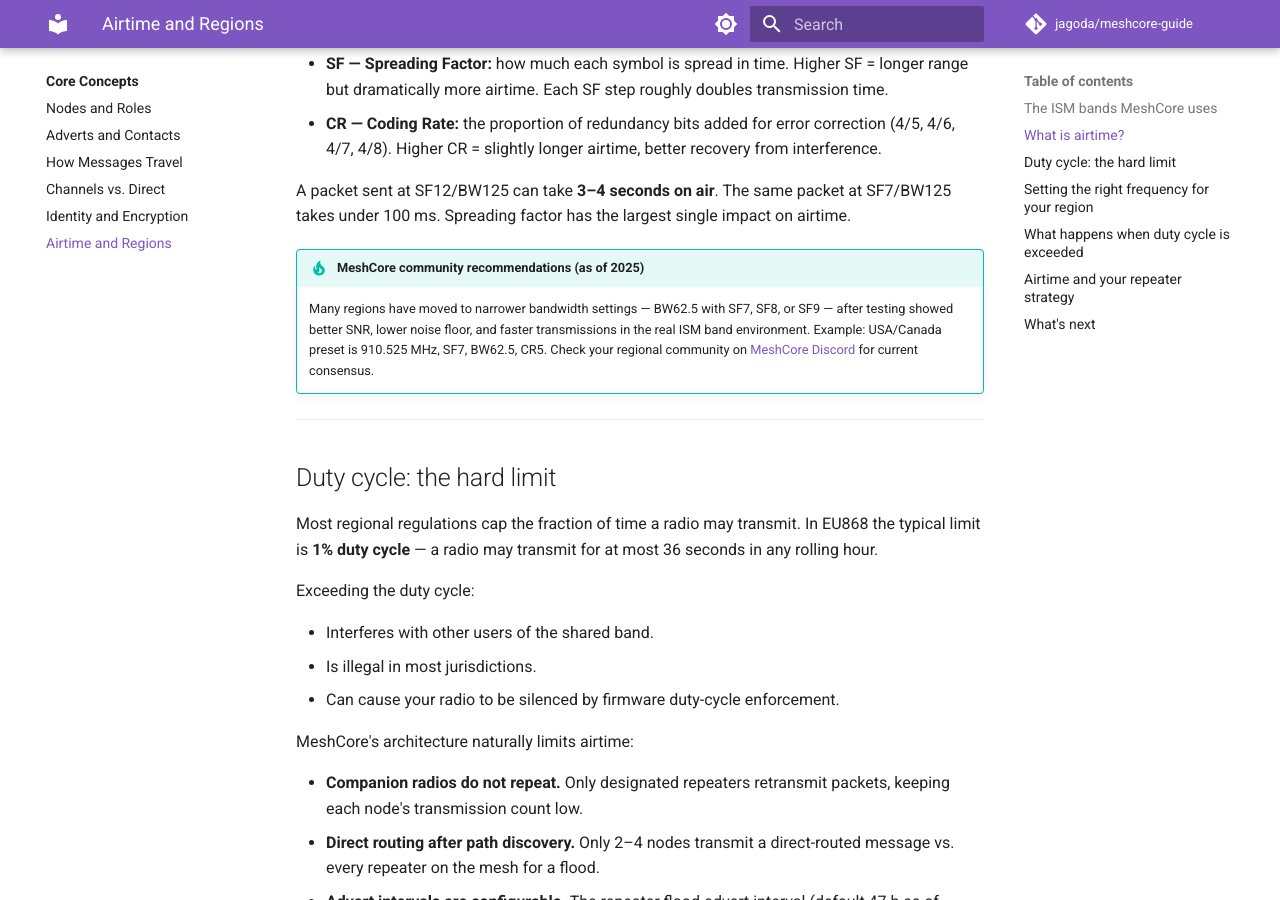
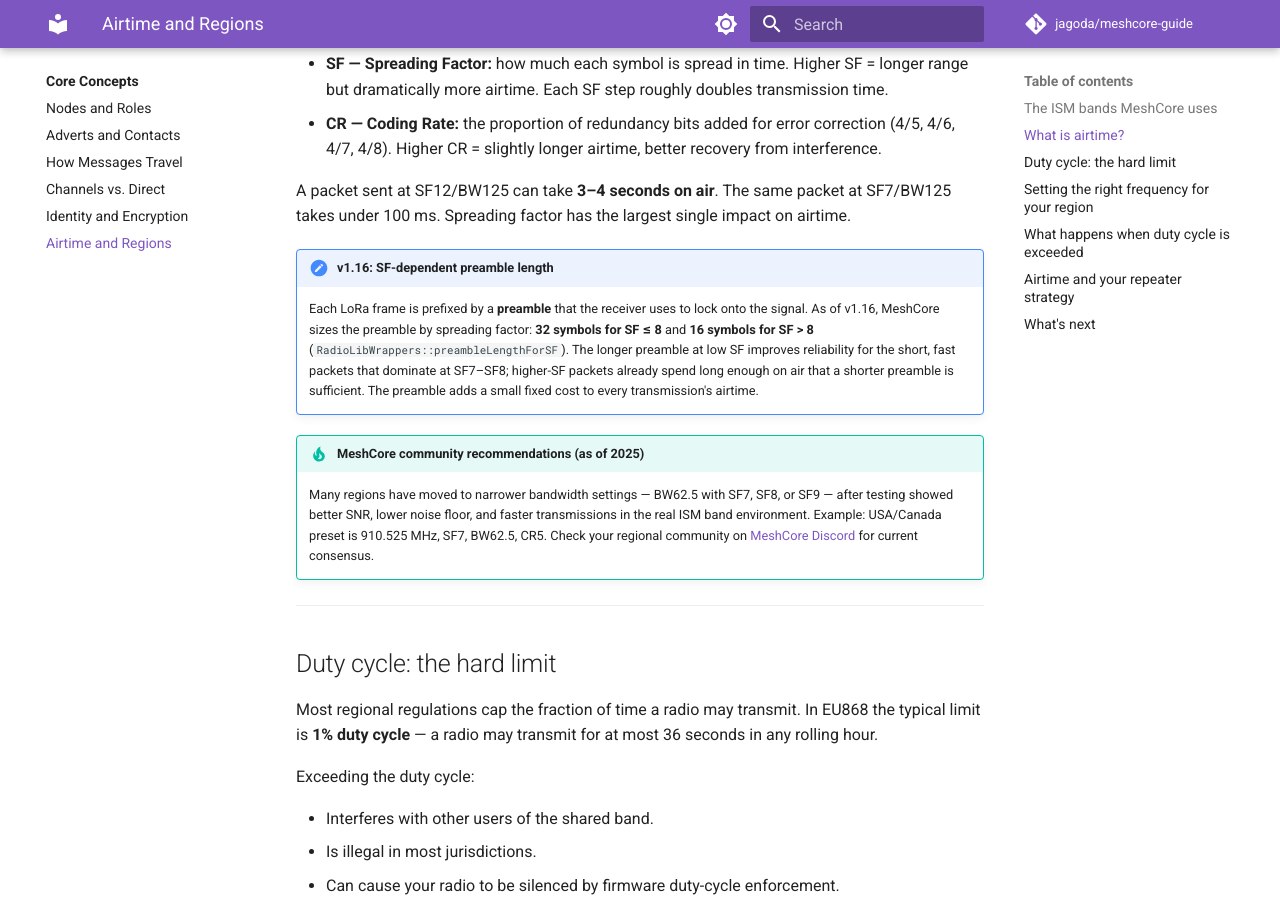
Before and after one commit to jagoda/meshcore-guide, an MkDocs documentation site: the page built from docs/concepts/airtime-and-regions.md, in a window 1280 px wide and 900 px high, scrolled down 998 px. Built offline with MkDocs 1.6.1 and Material for MkDocs 9.7.7, drawn with Linux system fonts in a browser that asks for light colours; comment, search, counter and statistics services are not loaded.

Commit message:
checkpoint: Phase 6 — SF-dependent preamble note + region def segment shorthand (EU client-repeat freq scoped out: no client-repeat coverage)

```diff
--- a/docs/concepts/airtime-and-regions.md
+++ b/docs/concepts/airtime-and-regions.md
@@ -42,6 +42,16 @@ transmission. It is determined by three LoRa parameters:
 A packet sent at SF12/BW125 can take **3–4 seconds on air**. The same packet at
 SF7/BW125 takes under 100 ms. Spreading factor has the largest single impact on
 airtime.
+
+!!! note "v1.16: SF-dependent preamble length"
+    Each LoRa frame is prefixed by a **preamble** that the receiver uses to lock
+    onto the signal. As of v1.16, MeshCore sizes the preamble by spreading
+    factor: **32 symbols for SF ≤ 8** and **16 symbols for SF > 8**
+    (`RadioLibWrappers::preambleLengthForSF`). The longer preamble at low SF
+    improves reliability for the short, fast packets that dominate at SF7–SF8;
+    higher-SF packets already spend long enough on air that a shorter preamble
+    is sufficient. The preamble adds a small fixed cost to every transmission's
+    airtime.
 
 !!! tip "MeshCore community recommendations (as of 2025)"
     Many regions have moved to narrower bandwidth settings — BW62.5 with SF7,
```
Also changed, not shown: docs/operating/remote-admin-cli.md (+11 -0 lines).
